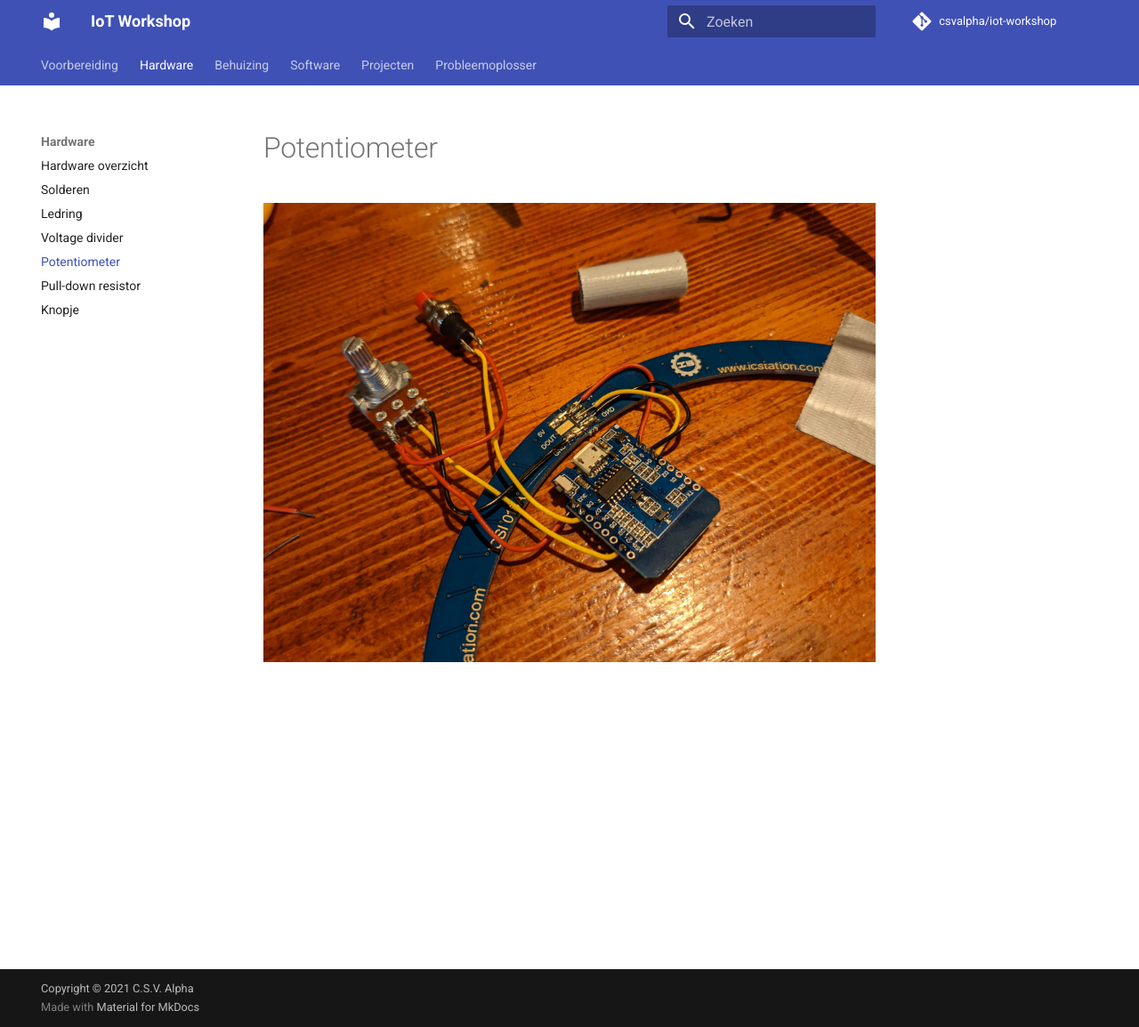
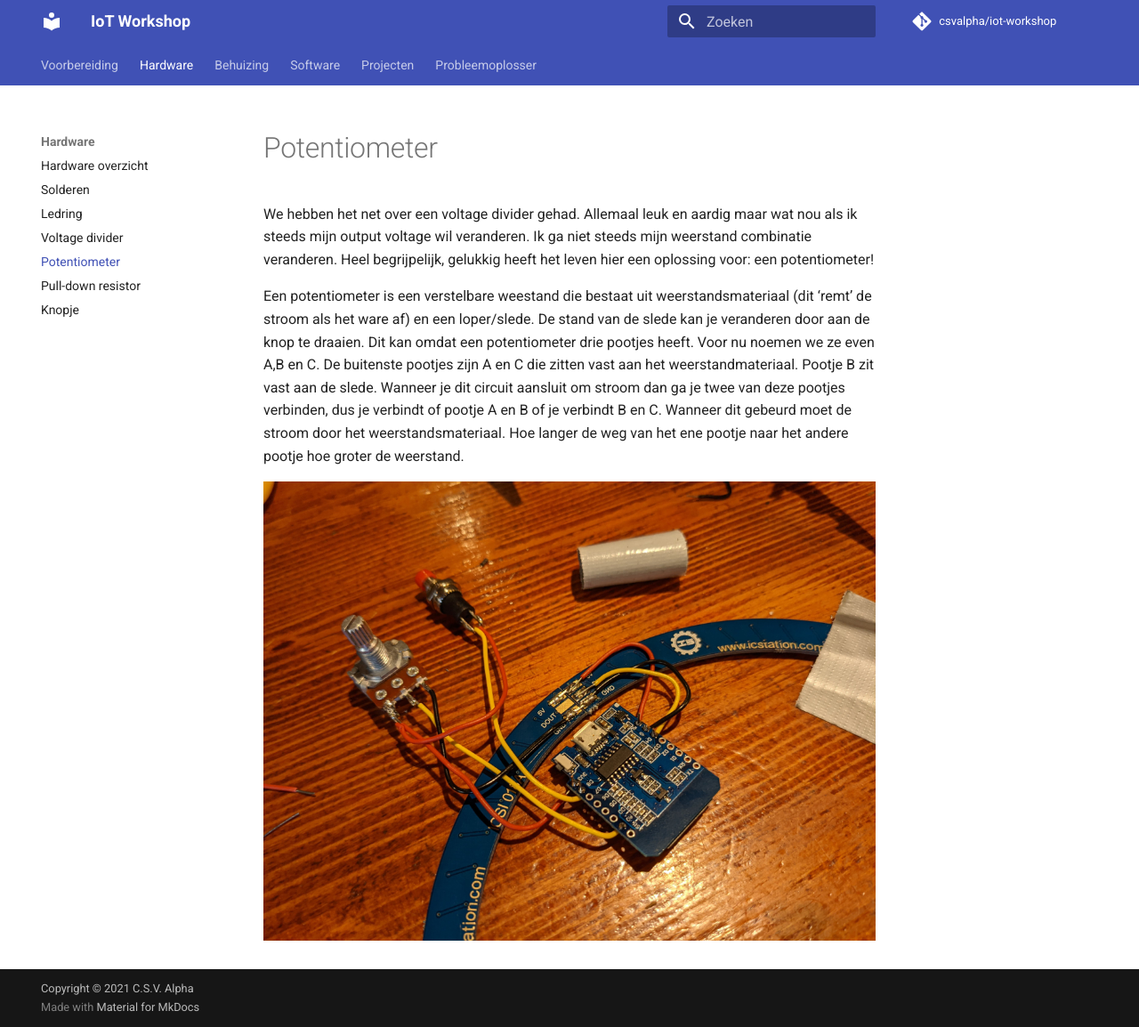
Before and after one commit to csvalpha/iot-workshop, an MkDocs documentation site: the page built from docs/hardware/potentiometer.md, in a window 1280 px wide and 1154 px high. Shown: the whole window at 89% size. Built offline with MkDocs 1.6.1 and Material for MkDocs 9.7.7, drawn with Linux system fonts in a browser that asks for light colours; comment, search, counter and statistics services are not loaded.

Commit message:
Update potentiometer.md

```diff
--- a/docs/hardware/potentiometer.md
+++ b/docs/hardware/potentiometer.md
@@ -1,3 +1,6 @@
 # Potentiometer
+We hebben het net over een voltage divider gehad. Allemaal leuk en aardig maar wat nou als ik steeds mijn output voltage wil veranderen. Ik ga niet steeds mijn weerstand combinatie veranderen. Heel begrijpelijk, gelukkig heeft het leven hier een oplossing voor: een potentiometer!
+
+Een potentiometer is een verstelbare weestand die bestaat uit weerstandsmateriaal (dit ‘remt’ de stroom als het ware af) en een loper/slede. De stand van de slede kan je veranderen door aan de knop te draaien. Dit kan omdat een potentiometer drie pootjes heeft. Voor nu noemen we ze even A,B en C. De buitenste pootjes zijn A en C die zitten vast aan het weerstandmateriaal. Pootje B zit vast aan de slede. Wanneer je dit circuit aansluit om stroom dan ga je twee van deze pootjes verbinden, dus je verbindt of pootje A en B of je verbindt B en C. Wanneer dit gebeurd moet de stroom door het weerstandsmateriaal. Hoe langer de weg van het ene pootje naar het andere pootje hoe groter de weerstand.
 
 ![Potentiometer aansluiting op esp](../assets/images/hardware-potentiometer.jpg)
```
